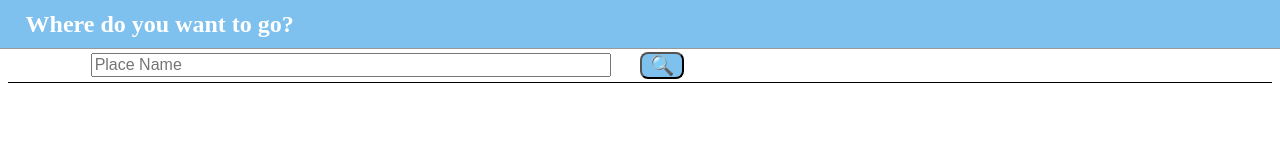
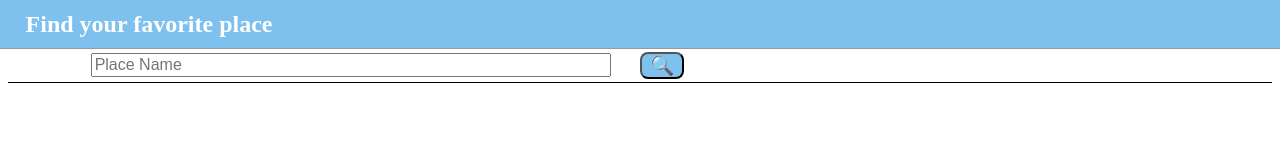
Before and after one commit to davefeucht/venue-finder, a website: page index.html in a window 1280 px wide. Shown: the top 160 px of the page. Drawn offline with nearby package versions, Linux system fonts and the light colour scheme; files that its build step writes are made by us from their sources.

Commit message:
Updated page header text.

```diff
--- a/index.html
+++ b/index.html
@@ -8,7 +8,7 @@
 </head>
 <body>
   <div class="header header--page">
-    <span class="header--page__text">Where do you want to go?</span>
+    <span class="header--page__text">Find your favorite place</span>
   </div>
   <div class="form">
     <form action="#">
```
